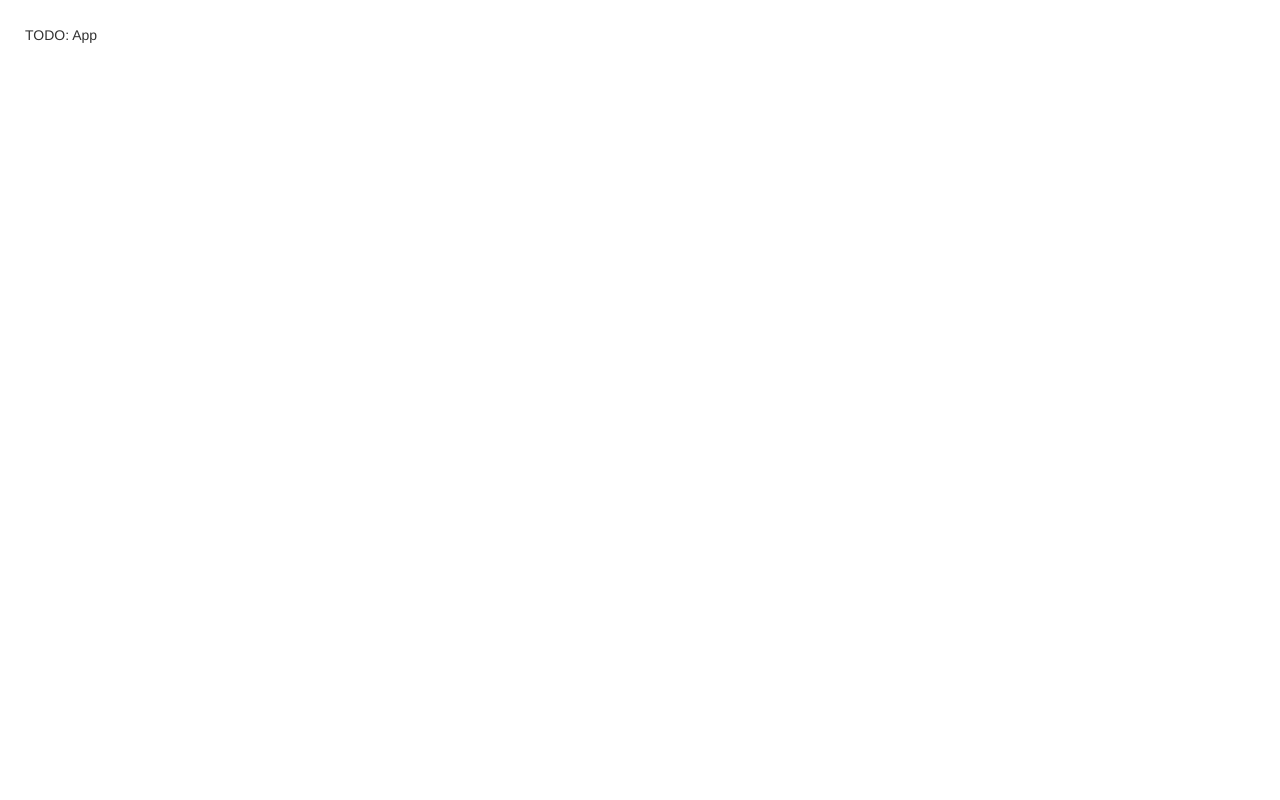
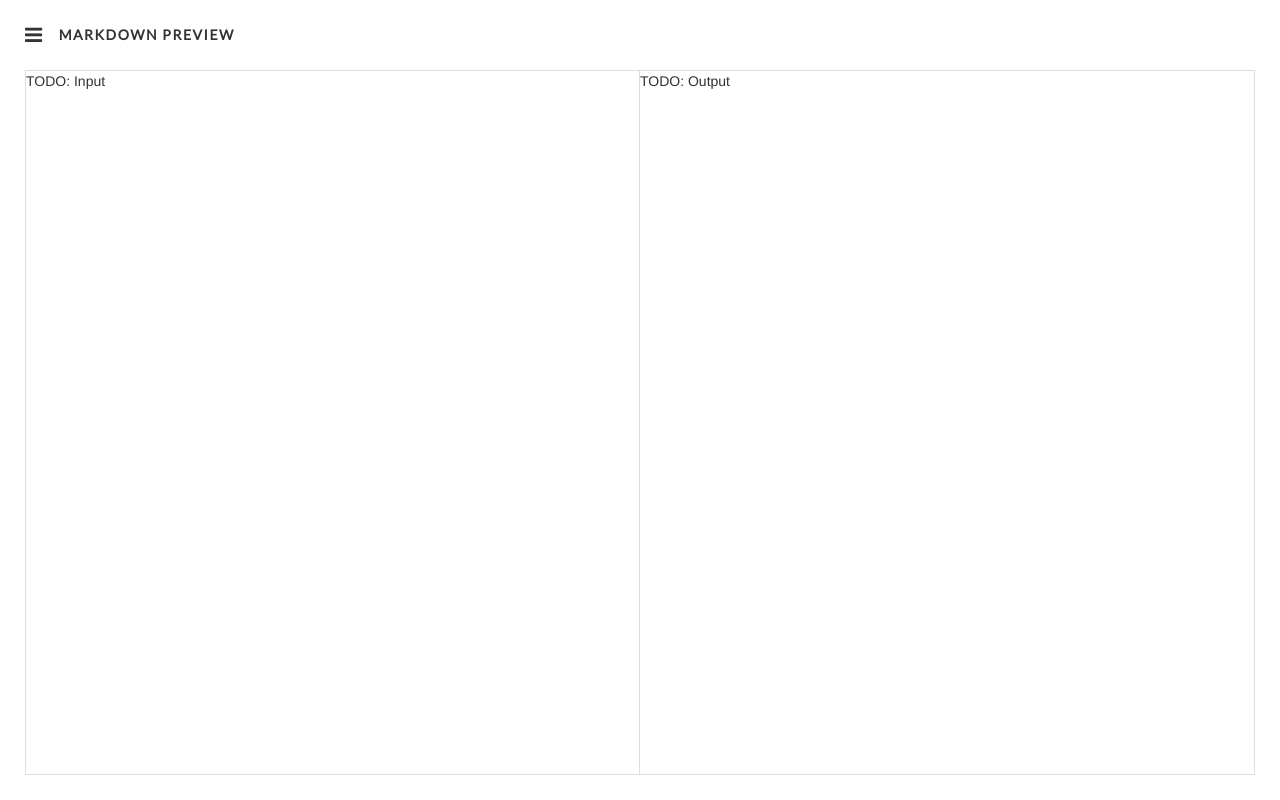
Before and after one commit to wcyjoyce/markdown, a React (Create React App) app: page / in a window 1280 px wide. Built offline with nearby package versions, Linux system fonts and the light colour scheme.

Commit message:
header, input and output placeholders created

```diff
--- a/src/components/app.jsx
+++ b/src/components/app.jsx
@@ -1,10 +1,18 @@
 import React, { Component } from "react";
+
+import Header from "./header.jsx";
+import Input from "./input.jsx";
+import Output from "./output.jsx";
 
 class App extends Component {
   render() {
     return (
-      <div className="app">
-        TODO: App
+      <div>
+        <Header />
+        <div className="app">
+          <Input />
+          <Output />
+        </div>
       </div>
     );
   };
--- /dev/null
+++ b/src/components/header.jsx
@@ -0,0 +1,12 @@
+import React from "react";
+
+const Header = () => {
+  return (
+    <div className="header">
+      <i className="fa fa-bars"/>
+      Markdown Preview
+    </div>
+  );
+};
+
+export default Header;
--- /dev/null
+++ b/src/components/input.jsx
@@ -0,0 +1,13 @@
+import React, { Component } from "react";
+
+class Input extends Component {
+  render() {
+    return (
+      <div className="half">
+        TODO: Input
+      </div>
+    );
+  };
+};
+
+export default Input;
--- /dev/null
+++ b/src/components/output.jsx
@@ -0,0 +1,13 @@
+import React, { Component } from "react";
+
+class Output extends Component {
+  render() {
+    return (
+      <div className="half">
+        TODO: Output
+      </div>
+    );
+  };
+};
+
+export default Output;
--- a/src/stylesheets/application.scss
+++ b/src/stylesheets/application.scss
@@ -1,3 +1,34 @@
 .app {
   margin: 25px;
+  display: flex;
 }
+
+.header {
+  font-family: "Lato", sans-serif;
+  text-transform: uppercase;
+  font-weight: bold;
+  letter-spacing: 1.5px;
+  margin: 25px;
+  display: flex;
+  align-items: center;
+
+  i {
+    padding-right: 15px;
+    font-size: 20px;
+    cursor: pointer;
+  }
+}
+
+.half {
+  width: 50%;
+  height: calc(100vh - 50px - 25px - 20px);
+  border: 1px solid #DEDEDE;
+
+  &:last-child {
+    border-left: none;
+  }
+
+  .content {
+    padding: 10px;
+  }
+}
```
